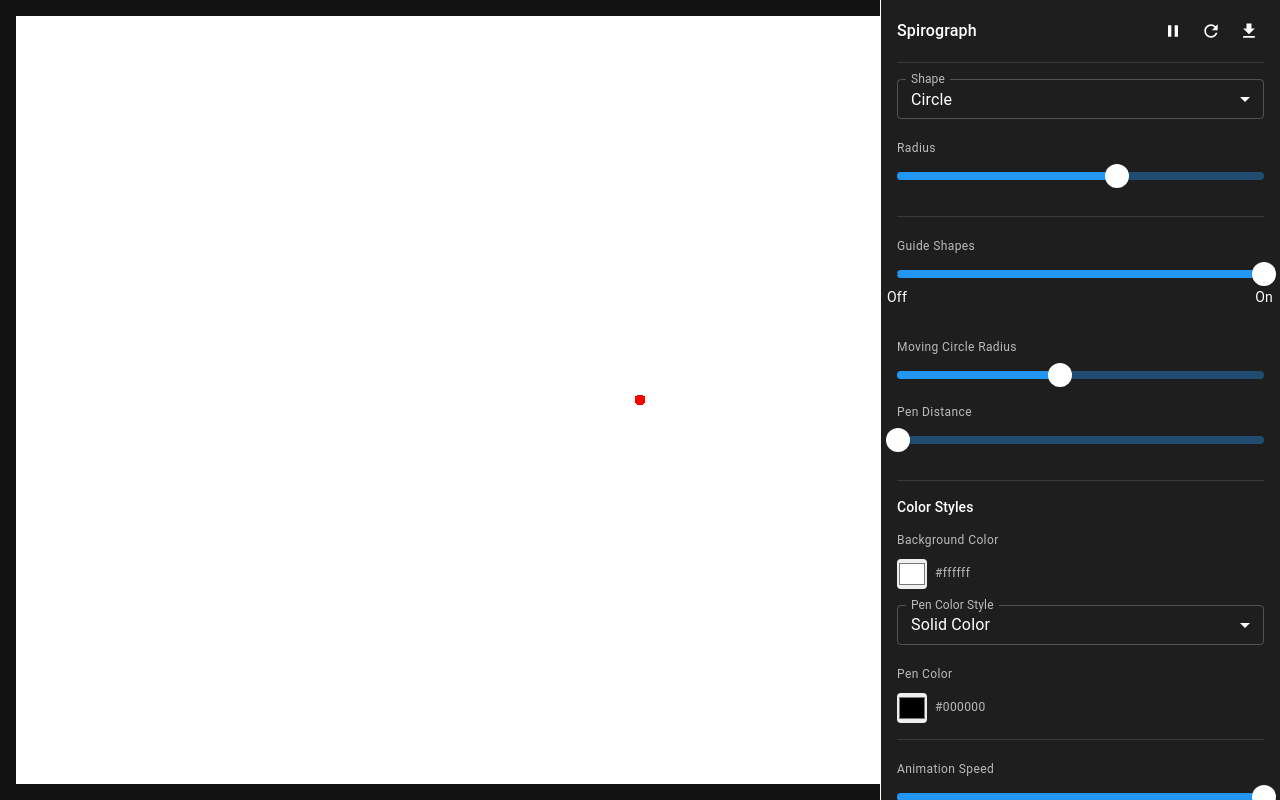
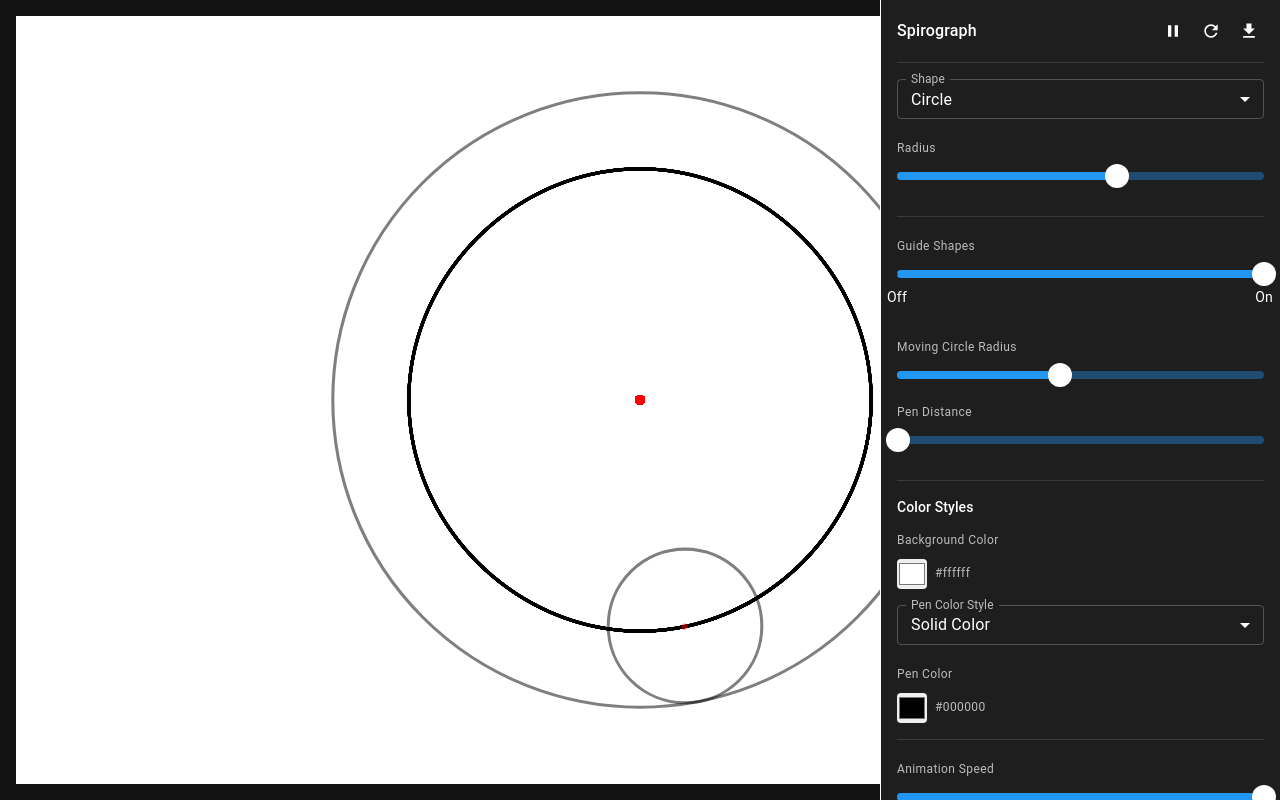
Before and after one commit to jmbluhm/visualizer1, a React (Vite) app: page / in a window 1280 px wide. Built offline with nearby package versions, Linux system fonts and the light colour scheme.

Commit message:
fix: improve shape visibility and add debugging

```diff
--- a/src/components/SpirographCanvas.tsx
+++ b/src/components/SpirographCanvas.tsx
@@ -166,7 +166,7 @@ export const SpirographCanvas = forwardRef<SpirographCanvasRef, Props>(({ params
       // Calculate initial scale to fit the shape
       const fixedShapeRadius = getFixedShapeRadius(params.fixedShape);
       const maxDimension = Math.min(canvas.width, canvas.height);
-      const initialScale = (maxDimension * 0.4) / (fixedShapeRadius * 2); // 40% of visible canvas size
+      const initialScale = (maxDimension * 0.8) / (fixedShapeRadius * 2); // Increased from 0.4 to 0.8 to make shapes larger
 
       console.log('Canvas setup:', {
         canvasWidth: canvas.width,
@@ -206,8 +206,8 @@ export const SpirographCanvas = forwardRef<SpirographCanvasRef, Props>(({ params
 
   const drawFixedShape = (ctx: CanvasRenderingContext2D, fixedShape: FixedShapeConfig) => {
     ctx.save();
-    ctx.strokeStyle = 'rgba(128, 128, 128, 0.2)';
-    ctx.lineWidth = 1;
+    ctx.strokeStyle = 'rgba(0, 0, 0, 0.5)'; // Made guide shapes more visible
+    ctx.lineWidth = 2; // Made guide shapes thicker
 
     console.log('Drawing fixed shape:', {
       type: fixedShape.type,
@@ -332,8 +332,8 @@ export const SpirographCanvas = forwardRef<SpirographCanvasRef, Props>(({ params
 
     // Draw moving circle
     ctx.save();
-    ctx.strokeStyle = 'rgba(128, 128, 128, 0.2)';
-    ctx.lineWidth = 1;
+    ctx.strokeStyle = 'rgba(0, 0, 0, 0.5)'; // Made guide shapes more visible
+    ctx.lineWidth = 2; // Made guide shapes thicker
     ctx.beginPath();
     ctx.arc(centerX, centerY, movingRadius, 0, Math.PI * 2);
     ctx.stroke();
@@ -343,14 +343,14 @@ export const SpirographCanvas = forwardRef<SpirographCanvasRef, Props>(({ params
     const penY = centerY - penDistance * Math.sin(((R - movingRadius) / movingRadius) * currentAngle);
     ctx.beginPath();
     ctx.arc(penX, penY, 2, 0, Math.PI * 2);
-    ctx.fillStyle = 'rgba(255, 0, 0, 0.3)';
+    ctx.fillStyle = 'rgba(255, 0, 0, 0.5)'; // Made pen point more visible
     ctx.fill();
 
     // Draw line from center to pen
     ctx.beginPath();
     ctx.moveTo(centerX, centerY);
     ctx.lineTo(penX, penY);
-    ctx.strokeStyle = 'rgba(128, 128, 128, 0.1)';
+    ctx.strokeStyle = 'rgba(0, 0, 0, 0.3)';
     ctx.stroke();
     ctx.restore();
   };
@@ -564,6 +564,11 @@ export const SpirographCanvas = forwardRef<SpirographCanvasRef, Props>(({ params
       ctx.fill();
       ctx.restore();
 
+      // Reset transforms before applying new ones
+      ctx.setTransform(1, 0, 0, 1, 0, 0);
+      overlayCtx.setTransform(1, 0, 0, 1, 0, 0);
+
+      // Apply center translation
       ctx.translate(canvasWidth / 2, canvasHeight / 2);
       overlayCtx.translate(overlayWidth / 2, overlayHeight / 2);
 
@@ -571,16 +576,22 @@ export const SpirographCanvas = forwardRef<SpirographCanvasRef, Props>(({ params
       ctx.scale(scale, scale);
       overlayCtx.scale(scale, scale);
 
+      console.log('Canvas transforms:', {
+        main: ctx.getTransform(),
+        overlay: overlayCtx.getTransform()
+      });
+
       // Draw guide shapes on the overlay canvas if enabled
       if (showGuides) {
+        console.log('Drawing guide shapes');
         drawFixedShape(overlayCtx, params.fixedShape);
         drawMovingCircle(overlayCtx, angleRef.current);
       }
 
       // Use timestamp for smoother animation with adjusted speed calculation
-      const t = timestamp * 0.0005; // Reduced from 0.005 to slow down the base speed
+      const t = timestamp * 0.0005;
       const currentAngle = angleRef.current;
-      const nextAngle = currentAngle + (params.animationSpeed * t * 0.1); // Added 0.1 multiplier to allow for much slower speeds
+      const nextAngle = currentAngle + (params.animationSpeed * t * 0.1);
 
       // Draw the actual spirograph on the main canvas
       if (lastPointRef.current) {
@@ -610,6 +621,13 @@ export const SpirographCanvas = forwardRef<SpirographCanvasRef, Props>(({ params
       const newPoint = calculatePoint(nextAngle);
       lastPointRef.current = newPoint;
       angleRef.current = nextAngle;
+
+      console.log('Drawing state:', {
+        currentAngle,
+        nextAngle,
+        lastPoint: lastPointRef.current,
+        newPoint
+      });
 
       ctx.restore();
       overlayCtx.restore();
```
